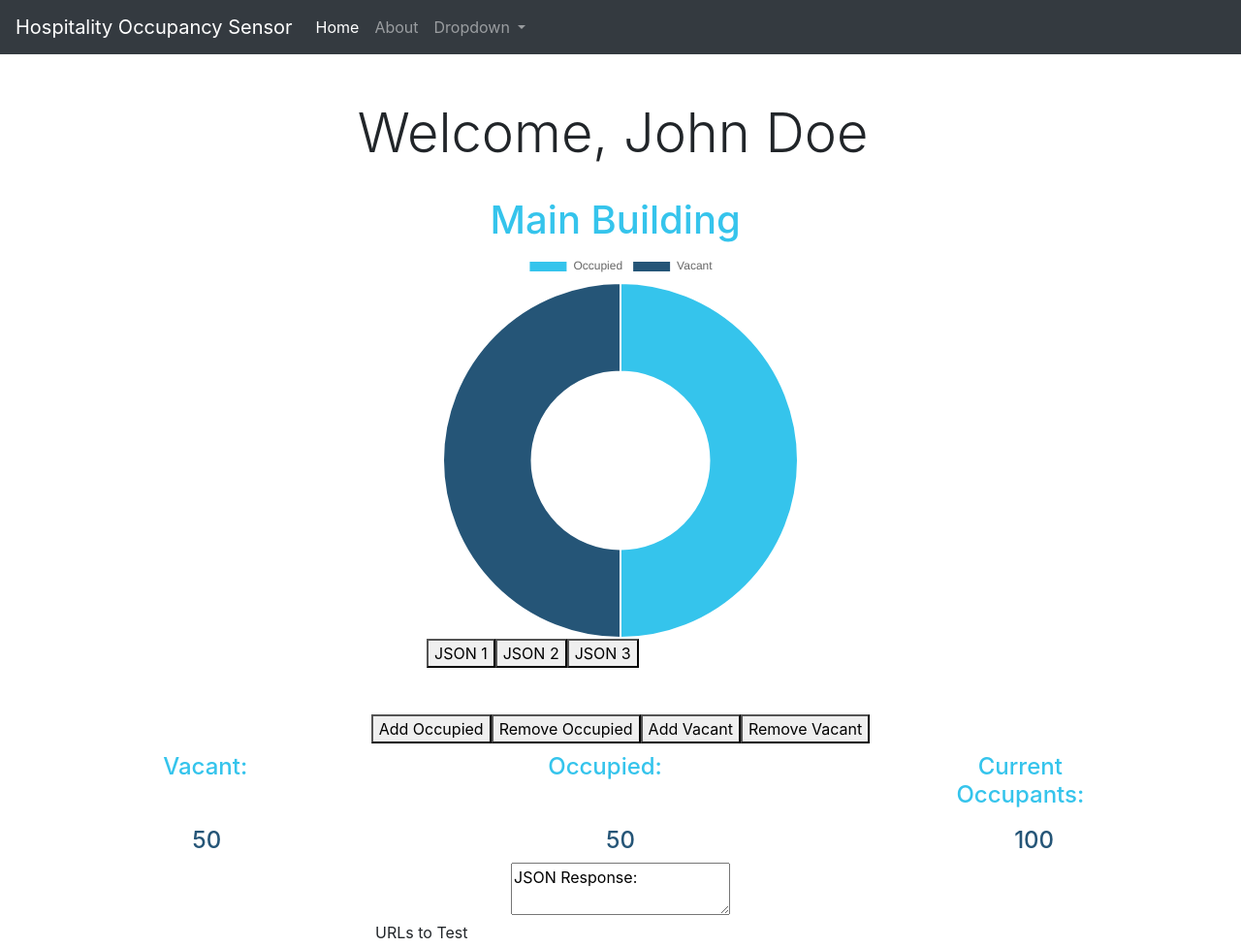
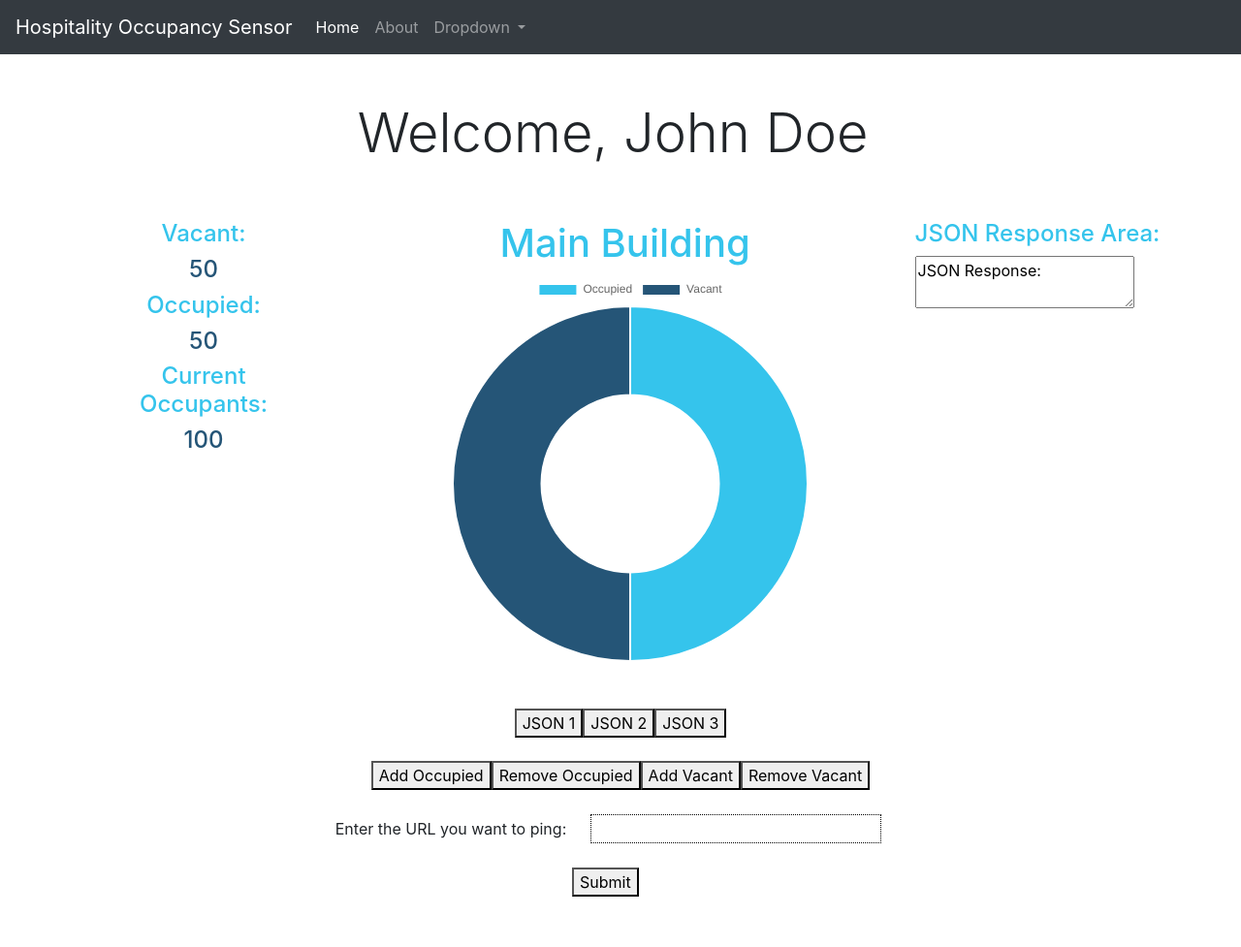
Before and after one commit to mistermania64/Hospitality-Occupancy-Sensor, a plain HTML site: page index.html in a window 1280 px wide. Shown: the top 977 px of the page at 97% size. Drawn offline with nearby package versions, Linux system fonts and the light colour scheme.

Commit message:
Home page organization for Final Presentation

```diff
--- a/css/myStyle.css
+++ b/css/myStyle.css
@@ -21,6 +21,7 @@
 .JSONButton
 {
   display: inline-block;
+  margin: auto;
 }
 
 
@@ -29,9 +30,26 @@
 	display: flex;
 }
 
+.flexChild
+{
+  flex:  1;
+}
+
+.flexChild:first-child
+{
+  margin-right: 20px;
+}
+
 .element
 {
   width: 100px;
   margin-right: auto;
   margin-left: auto;
 }
+
+.center
+{
+  margin: auto;
+  width: 50%;
+  padding: 10px;
+}
--- a/index.html
+++ b/index.html
@@ -69,13 +69,70 @@
 	  <!--<div class="jumbotron jumbotron-fluid text-center">-->
 	     <h1 class="display-4 text-center">Welcome, John Doe&nbsp;</h1>
 		<br>
-	   <h1 class="display-5 text-center" style = "color: #35C4EC">Main Building&nbsp;</h1>
 
-		<div>
-	  	<canvas id="myChart" height="400px" width="400px"></canvas>
-	  	<button id = "JSON1" class="JSONButton" onclick="parseLocalFile('json/moreOccupied.json')">JSON 1</button>
-	  	<button id = "JSON2" class="JSONButton" onclick="parseLocalFile('json/moreVacant.json')">JSON 2</button>
-	  	<button id = "JSON3" class="JSONButton" onclick="parseLocalFile('json/equalSplit.json')">JSON 3</button>
+		<br>
+
+	<div class="flexContainer">
+
+		<div class = "flexChild">
+
+			<div class="element">
+				<h4 class="display-5 text-center" style = "color: #35C4EC" id="ttlVacantLabel">Vacant:</h4>
+		   	<h4 class="display-5 text-center" style = "color: #255577" id="ttlVacantText">Loading...</h4>
+		   </div>
+
+		   <div class="element">
+				<h4 class="display-5 text-center" style = "color: #35C4EC" id="ttlOccupiedLabel">Occupied:</h4>
+				<h4 class="display-5 text-center" style = "color: #255577" id="ttlOccupiedText">Loading...</h4>
+			</div>
+
+			<div class="element">
+				<h4 class="display-5 text-center" style = "color: #35C4EC" id="ttlOccupantsLabel">Current Occupants:</h4>
+				<h4 class="display-5 text-center" style = "color: #255577" id="ttlOccupantsText">Loading...</h4>
+			</div>
+
+			<!-- <div class="element">
+				<div>
+				  <button class = "float-sm-left" onClick="addOccupied(1)">Add Occupied</button>
+				  <button class = "float-sm-left" onClick="removeOccupied(1)">Remove Occupied</button>
+				</div>
+
+				<div class="element">
+				  <button class = "float-sm-left" onClick="addVacant(1)">Add Vacant</button>
+				  <button class = "float-sm-left" onClick="removeVacant(1)">Remove Vacant</button>
+	  			</div>
+	  		</div> -->
+
+
+		</div>
+
+		<div class = flexChild id = "donutChart">
+			<div>
+				<h1 class="display-5 text-center" style = "color: #35C4EC">Main Building&nbsp;</h1>
+	  			<canvas id="myChart" height="400px" width="400px"></canvas>
+	  		</div>
+	   </div>
+
+	   <div class = flexChild id = "JSONResponseArea">
+	   	<div>
+	   		<h4 style = "color: #35C4EC" id="ttlVacantLabel">JSON Response Area:</h4>
+	  		 	<textarea name = "jsonResponseField", id = "jsonResponseField", oninput="autoResize()", value = "">JSON Response:</textarea>
+	   		<div id = "json-table"></div>
+	 		</div>
+	   </div>
+
+	</div>
+
+	  	<!-- Line Breaks -->
+	  	<br><br>
+
+
+
+
+	  	<div>
+	  	<button id = "JSON1" class="float-sm-left" onclick="parseLocalFile('json/moreOccupied.json')">JSON 1</button>
+	  	<button id = "JSON2" class="float-sm-left" onclick="parseLocalFile('json/moreVacant.json')">JSON 2</button>
+	  	<button id = "JSON3" class="float-sm-left" onclick="parseLocalFile('json/equalSplit.json')">JSON 3</button>
 		</div>
 
 
@@ -101,7 +158,7 @@
 		  });
 		</script>
 
-	  <br>
+	  <!-- <br> -->
 	  <br>
 
 	  <div>
@@ -116,7 +173,7 @@
 		  <button class = "float-sm-left" onClick="removeVacant(1)">Remove Vacant</button>
 	  </div>
 
-	  <div class = "flexContainer" id = "labelRow" style = "margin: 10px;">
+	  <!-- <div class = "flexContainer" id = "labelRow" style = "margin: 10px;">
 
 	  	<div class="element">
 	  		<h4 class="display-5 text-center" style = "color: #35C4EC" id="ttlVacantLabel">Vacant:</h4>
@@ -132,9 +189,9 @@
 		  	<h4 class="display-5 text-center" style = "color: #35C4EC" id="ttlOccupantsLabel">Current Occupants:</h4>
 		  </div>
 
-	  </div>
+	  </div> -->
 
-	  <div class = "flexContainer" id = "numbersRow">
+	  <!-- <div class = "flexContainer" id = "numbersRow">
 
 	  	<div class="element">
 		  	<h4 class="display-5 text-center" style = "color: #255577" id="ttlVacantText">Loading...</h4>
@@ -148,12 +205,26 @@
 		  	<h4 class="display-5 text-center" style = "color: #255577" id="ttlOccupantsText">Loading...</h4>
 		  </div>
 
+	  </div> -->
+
+		<!-- <div>
+	   <textarea name = "jsonResponseField", id = "jsonResponseField", oninput="autoResize()", value = "">JSON Response:</textarea>
+	   <div id = "json-table"></div>
+	  </div> -->
+
+
+	  <div>
+	  <label for="urlInput">
+	  	Enter the URL you want to ping:</label>
+	  	<input type = "text" id="urlInput" name="urlInput" style="width: 300px; height: 30px; margin: 25px;">
 	  </div>
 
-		<div>
-	   <textarea name = "jsonResponseField", id = "jsonResponseField", oninput="autoResize()", value = "">JSON Response:</textarea>
-	   <div id = "json-table"></div>
-	  </div>
+		<div class="element">
+	  			<button onClick="pingURL()">Submit</button>
+		</div>
+
+
+		<br><br><br>
 
 		 <div>
 		 	<p>URLs to Test</p>
@@ -166,17 +237,7 @@
 		 	<p>http://localhost:3000/equal-split</p>
 		 </div>
 
-	  <div>
-	  <label for="urlInput">
-	  	Enter the URL you want to ping:</label><br>
-	  	<input type = "text" id="urlInput" name="urlInput" style="width: 300px; height: 50px; margin: 25px;">
-	  </div>
 
-	  <div class="container">
-				<div class="center">
-	  			<button onClick="pingURL()">Submit</button>
-				</div>
-	  </div>
 
 	  <!-- API Pinging -->
 	  <script>
```
